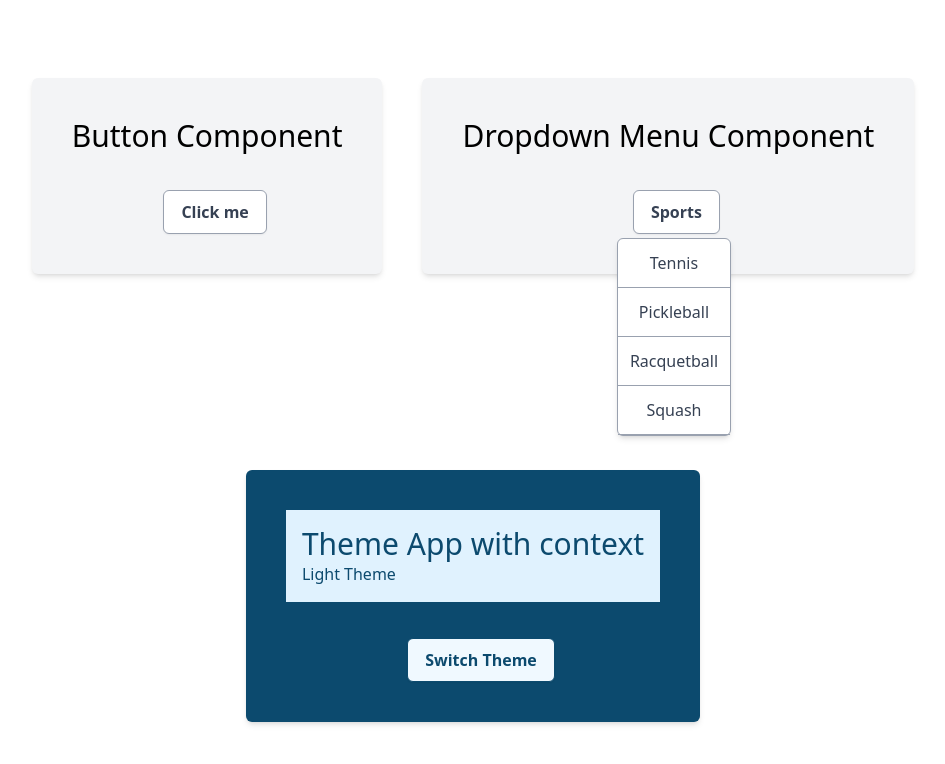
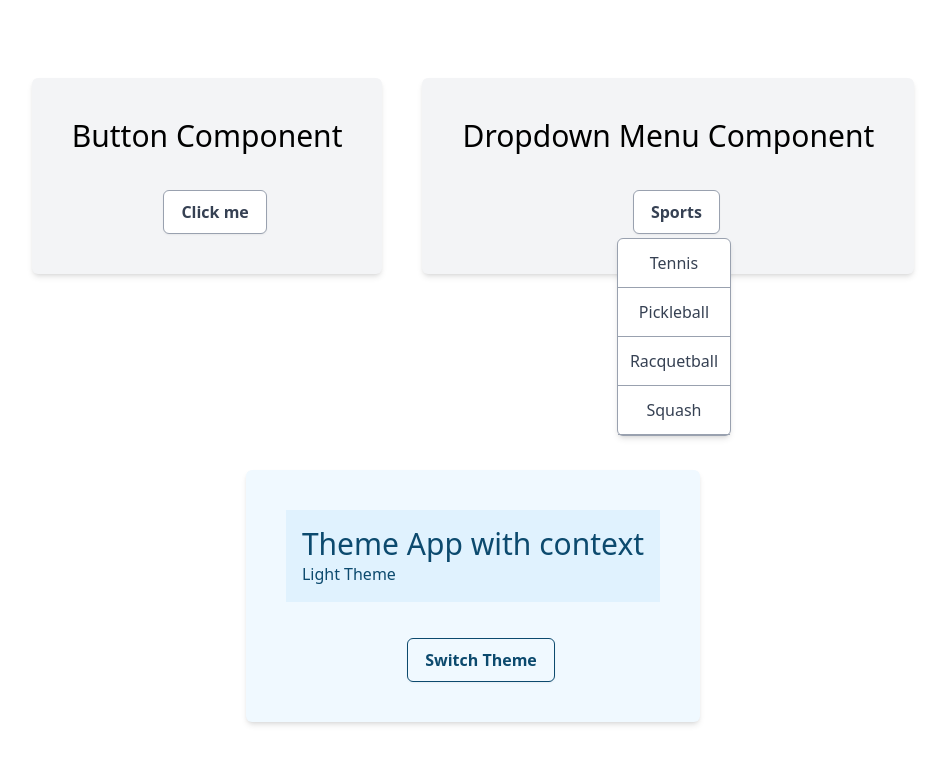
Before and after one commit to m-essam-s/reusability, a React (Vite) app: page / in a window 1280 px wide. Shown: the top 764 px of the page, without its empty margins (167-1112 px from the left). Built offline with nearby package versions, Linux system fonts and the light colour scheme.

Commit message:
feat: toggleTheme

```diff
--- a/src/components/Theme/Button.tsx
+++ b/src/components/Theme/Button.tsx
@@ -1,11 +1,14 @@
-import React from "react"
+import { useContext } from "react"
 import { ThemeContext } from "./Theme"
 
 export default function Button() {
-    const value = React.useContext(ThemeContext)
+    const { theme, toggleTheme } = useContext(ThemeContext)
 
     return (
-        <button className={`${value}-theme`}>
+        <button
+            className={`${theme}-theme`}
+            onClick={toggleTheme}
+        >
             Switch Theme
         </button>
     )
--- a/src/components/Theme/Header.tsx
+++ b/src/components/Theme/Header.tsx
@@ -1,13 +1,13 @@
-import React from "react"
+import { useContext } from "react"
 import { ThemeContext } from "./Theme"
 
 export default function Header() {
-    const value = React.useContext(ThemeContext)
+    const value = useContext(ThemeContext)
 
     return (
-        <header className={`${value}-theme flex flex-col items-start p-4`}>
+        <header className={`${value.theme}-theme flex flex-col items-start p-4`}>
             <h1 className='text-3xl'> Theme App with context </h1>
-            <h1>{value === "light" ? "Light" : "Dark"} Theme</h1>
+            <h1>{value.theme === "light" ? "Light" : "Dark"} Theme</h1>
         </header>
     )
 }
--- a/src/components/Theme/Theme.tsx
+++ b/src/components/Theme/Theme.tsx
@@ -1,13 +1,24 @@
 import Header from "./Header"
 import Button from "./Button"
-import { createContext } from "react"
+import { createContext, useState } from "react"
 
-const ThemeContext = createContext("light")
+interface ThemeContextType {
+    theme: string;
+    toggleTheme: () => void;
+}
+
+const ThemeContext = createContext<ThemeContextType>({ theme: "light", toggleTheme: () => { } });
 
 export default function Theme() {
+    const [theme, setTheme] = useState("light")
+
+    const toggleTheme = () => {
+        setTheme(prevTheme => prevTheme === "light" ? "dark" : "light")
+    }
+
     return (
-        <ThemeContext.Provider value="light">
-            <section className="container dark-theme flex flex-col items-center bg-gray-100 p-10 rounded-md shadow-md gap-5">
+        <ThemeContext.Provider value={{ theme, toggleTheme }}>
+            <section className={`container ${theme}-theme flex flex-col items-center bg-gray-100 p-10 rounded-md shadow-md gap-5`}>
                 <Header />
                 <Button />
             </section>
```
